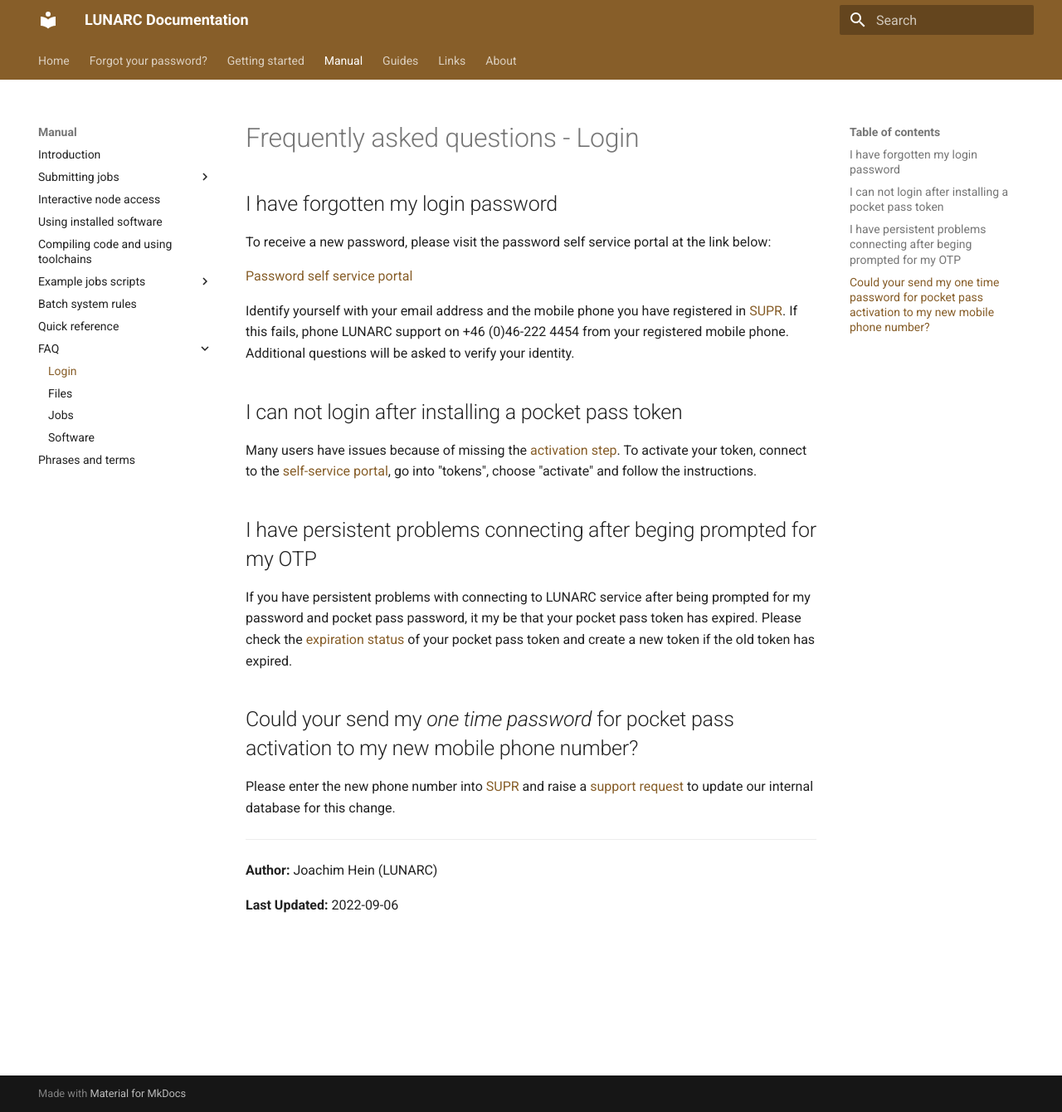
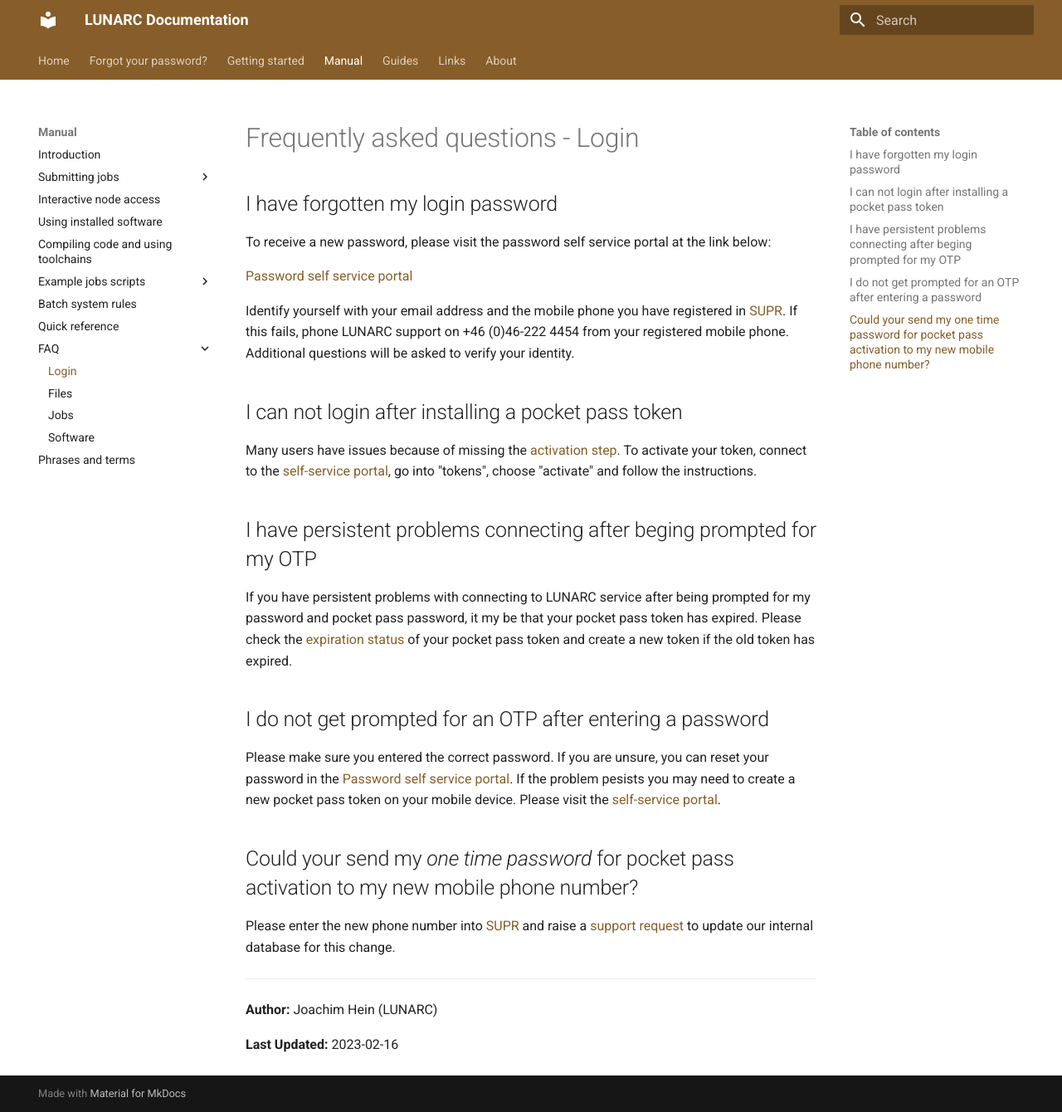
Before and after one commit to lunarc/lunarc_docs, an MkDocs documentation site: the page built from docs/manual/faq/manual_faq_login.md, in a window 1280 px wide and 1340 px high. Shown: the whole window at 83% size. Built offline with MkDocs 1.6.1 and Material for MkDocs 9.7.7, drawn with Linux system fonts in a browser that asks for light colours; comment, search, counter and statistics services are not loaded.

Commit message:
Added section on missing tokens.

```diff
--- a/docs/manual/faq/manual_faq_login.md
+++ b/docs/manual/faq/manual_faq_login.md
@@ -16,6 +16,9 @@ Many users have issues because of missing the [activation step](https://lunarc-d
 
 If you have persistent problems with connecting to LUNARC service after being prompted for my password and pocket pass password, it my be that your pocket pass token has expired.  Please check the [expiration status](https://lunarc-documentation.readthedocs.io/en/latest/authenticator_howto/#checking-the-validity-of-your-token) of your pocket pass token and create a new token if the old token has expired.
 
+## I do not get prompted for an OTP after entering a password
+Please make sure you entered the correct password.  If you are unsure, you can reset your password in the [Password self service portal](https://phenix3.lunarc.lu.se/pss).  If the problem pesists you may need to create a new pocket pass token on your mobile device.  Please visit the [self-service portal](https://lunarc-documentation.readthedocs.io/en/latest/getting_started/authenticator_howto/#step-2-accessing-the-self-service-portal).
+
 ## Could your send my *one time password* for pocket pass activation to my new mobile phone number?
 
 Please enter the new phone number into [SUPR](https://supr.snic.se/person/) and raise a [support request](http://www.lunarc.lu.se/support/support_form) to update our internal database for this change.
@@ -26,4 +29,4 @@ Please enter the new phone number into [SUPR](https://supr.snic.se/person/) and
 Joachim Hein (LUNARC)
 
 **Last Updated:**
-2022-09-06
+2023-02-16
```
